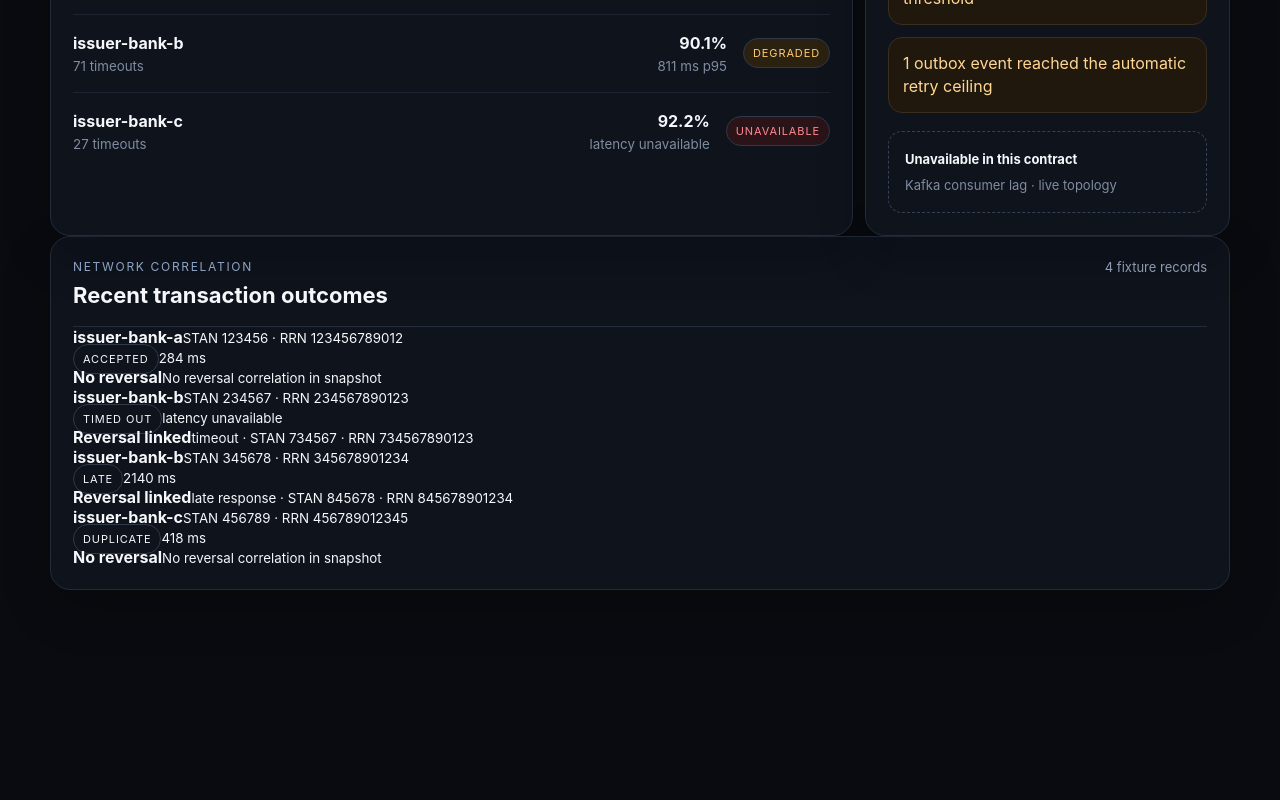
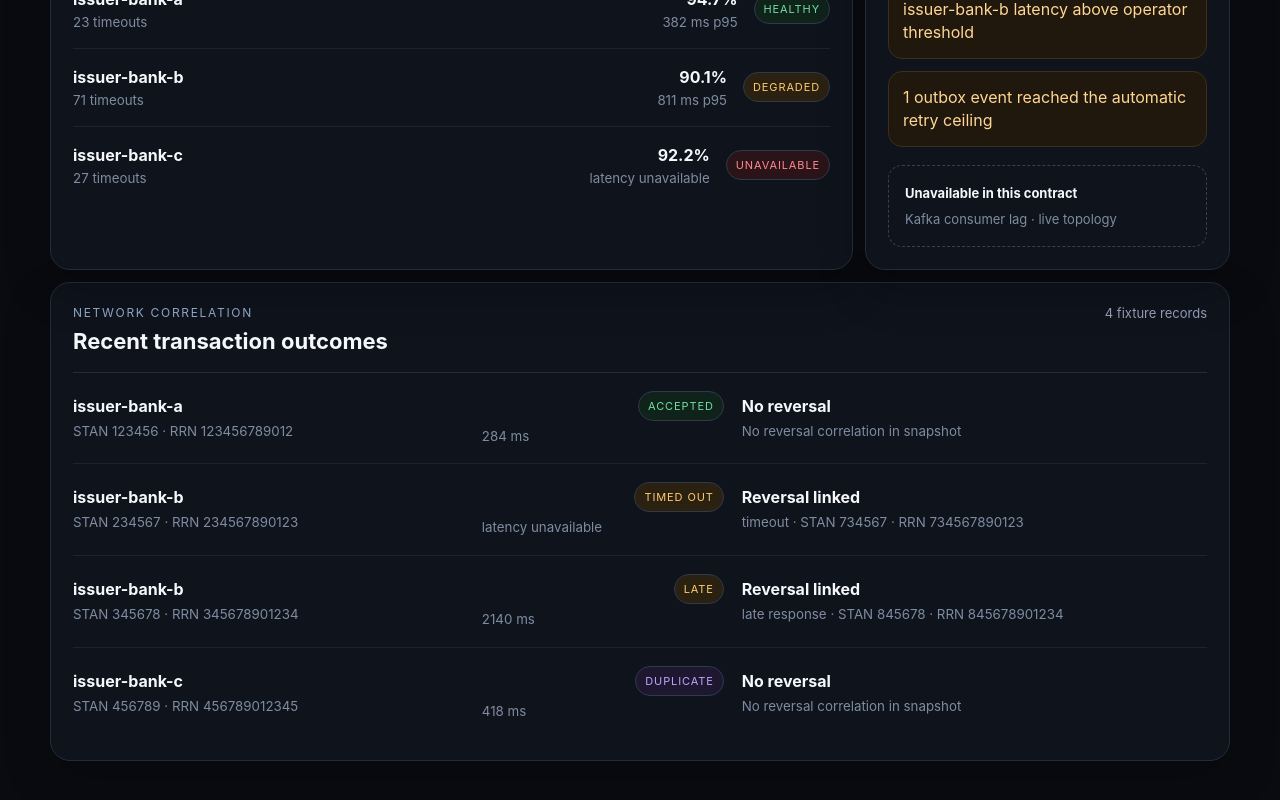
Before and after one commit to soufianeelbiki1/Nexus, a Next.js app: page / in a window 1280 px wide. Shown: the part 650-1450 px from the top of the page. Before the commit the page ends 1320 px from the top, so only its background shows below. Built offline with nearby package versions, Linux system fonts and the light colour scheme.

Commit message:
feat: style load states and transaction drilldown

```diff
--- a/app/globals.css
+++ b/app/globals.css
@@ -18,6 +18,10 @@ h2 { margin: 4px 0 0; font-size: 22px; }
 .status-degraded span { color: #ffc768; }
 .status-healthy span { color: #76e5a7; }
 .status-critical span { color: #ff7f8b; }
+.load-state { margin: 0 0 14px; padding: 11px 14px; border: 1px solid #2c3648; border-radius: 12px; color: #aeb9cb; background: #0d121b; font-size: 13px; }
+.load-state-partial { border-color: #4b3b21; color: #ffd48b; background: #1a140b; }
+.load-state-stale { border-color: #443654; color: #d8b7ff; background: #15101d; }
+.load-state-ready { border-color: #244533; color: #8be8b2; background: #0d1913; }
 .provenance { display: flex; flex-wrap: wrap; gap: 10px; margin-bottom: 18px; color: #8f9bb0; font-size: 12px; }
 .provenance span { border: 1px solid #252d3b; background: #0d1118; padding: 8px 10px; border-radius: 999px; }
 .metrics { display: grid; grid-template-columns: repeat(4, 1fr); gap: 12px; margin-bottom: 12px; }
@@ -35,25 +39,37 @@ h2 { margin: 4px 0 0; font-size: 22px; }
 .issuer div { display: grid; gap: 5px; }
 .issuer small { color: #7f8ca0; }
 .issuer-metric { text-align: right; }
-.pill { justify-self: end; font-size: 11px; text-transform: uppercase; letter-spacing: .08em; padding: 7px 9px; border-radius: 999px; border: 1px solid #30394a; }
-.pill-healthy { color: #70dda0; background: #10231a; }
-.pill-degraded { color: #ffca70; background: #2b2110; }
-.pill-unavailable { color: #ff8792; background: #2a1417; }
+.pill { justify-self: end; width: fit-content; font-size: 11px; text-transform: uppercase; letter-spacing: .08em; padding: 7px 9px; border-radius: 999px; border: 1px solid #30394a; }
+.pill-healthy, .disposition-accepted { color: #70dda0; background: #10231a; }
+.pill-degraded, .disposition-timed_out, .disposition-late { color: #ffca70; background: #2b2110; }
+.pill-unavailable, .disposition-mismatched { color: #ff8792; background: #2a1417; }
+.disposition-duplicate { color: #bfa4ff; background: #1d1830; }
 .incidents { display: grid; align-content: start; gap: 12px; }
 .incident { padding: 14px; border: 1px solid #3a2f1d; background: #20180d; color: #ffd693; border-radius: 14px; line-height: 1.45; }
 .missing { margin-top: 6px; padding: 16px; border: 1px dashed #344055; border-radius: 14px; }
 .missing strong { font-size: 13px; }
 .missing p { margin: 8px 0 0; color: #7f8ca0; font-size: 13px; line-height: 1.5; }
+.transaction-panel { margin-top: 12px; }
+.transaction-list { display: grid; }
+.transaction { display: grid; grid-template-columns: 1.05fr .65fr 1.25fr; gap: 18px; padding: 18px 0; align-items: center; border-bottom: 1px solid #1c2431; }
+.transaction:last-child { border-bottom: 0; }
+.transaction div { display: grid; gap: 6px; }
+.transaction small { color: #7f8ca0; line-height: 1.4; }
+.unavailable { margin-top: 24px; border-color: #4b252c; background: #1d1013; color: #ffb2ba; }
 @media (max-width: 820px) {
   .hero { display: grid; }
   .status { width: 100%; }
   .metrics { grid-template-columns: repeat(2, 1fr); }
   .grid { grid-template-columns: 1fr; }
+  .transaction { grid-template-columns: 1fr 1fr; }
+  .transaction > div:last-child { grid-column: 1 / -1; }
 }
 @media (max-width: 520px) {
   .shell { width: min(100% - 20px, 1180px); padding-top: 32px; }
   .metrics { grid-template-columns: 1fr; }
   .issuer { grid-template-columns: 1fr auto; }
   .issuer-metric { text-align: left; }
-  .pill { grid-column: 2; grid-row: 1 / span 2; }
+  .issuer .pill { grid-column: 2; grid-row: 1 / span 2; }
+  .transaction { grid-template-columns: 1fr; }
+  .transaction > div:last-child { grid-column: auto; }
 }
```
